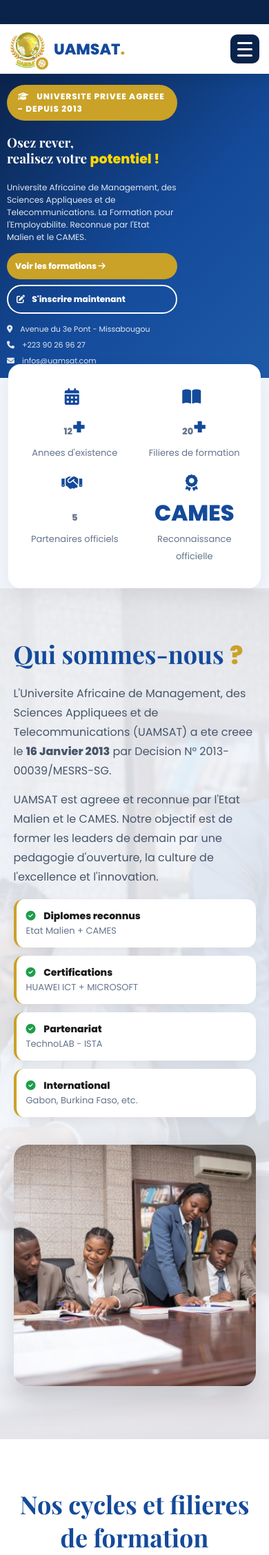
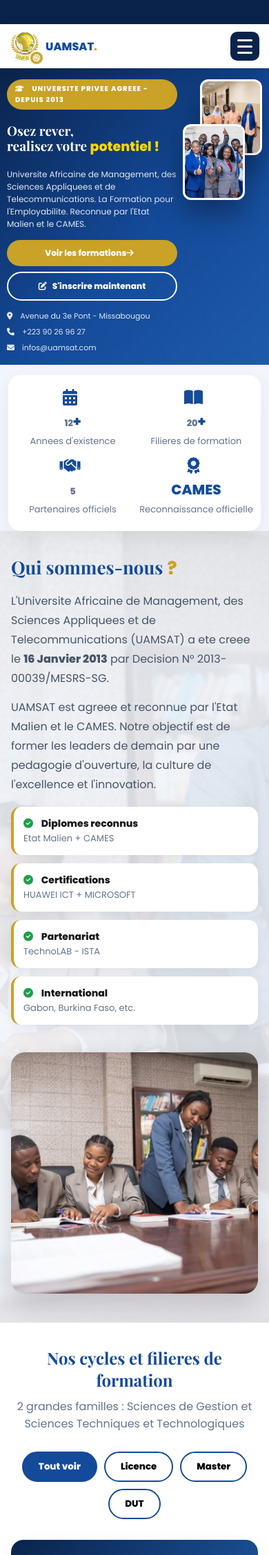
Before and after one commit to ouna2026/UAMSAT, a Java web app: page / in a window 390 px wide. Shown: the top 2255 px of the page at 69% size. Run offline with Tomcat 11, a stand-in JSP engine, Linux system fonts and the light colour scheme.

Commit message:
Refactor CSS styles for layout and responsiveness

```diff
--- a/src/main/webapp/style.css
+++ b/src/main/webapp/style.css
@@ -14,13 +14,13 @@ nav{position:sticky;top:0;width:100%;padding:12px 5%;display:flex;justify-conten
 .logo{display:flex;align-items:center;gap:12px;font-weight:800;font-size:22px;color:#144A9A;white-space:nowrap}
 .logo span{color:#C9A227}
 .logo-bloc{position:relative;width:52px;height:52px;flex-shrink:0}
-.logo-fixe{width:52px;height:52px;object-fit:contain}
+.logo-bloc img{width:52px;height:52px;object-fit:contain}
 .logo-terre-tourne{position:absolute;right:-6px;bottom:-6px;background:#C9A227;color:#fff;width:22px;height:22px;border-radius:50%;display:flex!important;align-items:center;justify-content:center;font-size:11px;margin:0!important;animation:tournerTerre 8s linear infinite;border:2px solid #fff}
 @keyframes tournerTerre{from{transform:rotate(0deg)}to{transform:rotate(360deg)}}
 .menu-liens{display:flex;align-items:center}
 .menu-liens a{color:#1A1A1A;margin-left:22px;font-weight:600;font-size:14px;white-space:nowrap}
 .menu-liens a:hover{color:#144A9A}
-.btn-or{background:#C9A227!important;color:#fff!important;padding:10px 22px;border-radius:30px;font-weight:800}
+.btn-or{background:#C9A227!important;color:#fff!important;padding:10px 22px;border-radius:30px;font-weight:800;white-space:nowrap}
 .menu-burger{display:none;width:42px;height:42px;background:#0A234B;border:none;border-radius:10px;cursor:pointer;flex-direction:column;align-items:center;justify-content:center;gap:6px;flex-shrink:0}
 .menu-burger span{display:block;width:22px;height:3px;background:#fff;border-radius:3px;transition:.3s}
 .menu-burger.ouvert span:nth-child(1){transform:translateY(9px) rotate(45deg)}
@@ -28,6 +28,7 @@ nav{position:sticky;top:0;width:100%;padding:12px 5%;display:flex;justify-conten
 .menu-burger.ouvert span:nth-child(3){transform:translateY(-9px) rotate(-45deg)}
 
 #rideau{position:fixed;inset:0;background:#0A234B;z-index:9999;display:flex;flex-direction:column;align-items:center;justify-content:center;text-align:center;padding:30px;animation:ouvrirRideau 1s ease 2.8s forwards}
+#rideau img{width:110px;height:110px;object-fit:contain}
 #rideau h1{color:#FFD700;font-size:52px;letter-spacing:8px;margin:18px 0 10px;font-family:'Playfair Display',serif}
 .rideau-ligne{width:70px;height:3px;background:#C9A227;margin:16px auto}
 .rideau-univ{color:#fff;font-size:13px;letter-spacing:2px;line-height:1.8;font-weight:600}
@@ -38,29 +39,27 @@ nav{position:sticky;top:0;width:100%;padding:12px 5%;display:flex;justify-conten
 .rideau-bas{color:#CBD5E1;font-size:11px;letter-spacing:2px}
 @keyframes ouvrirRideau{to{transform:translateY(-100%);opacity:0;visibility:hidden}}
 
-.hero{padding:60px 5%;display:flex;gap:40px;align-items:center;background:linear-gradient(135deg,#0A234B 0%,#144A9A 55%,#1E5AA8 100%);color:#fff;min-height:620px}
-.hero-gauche{flex:1.2;min-width:0}
+.hero{padding:50px 5%;display:flex;gap:30px;align-items:center;background:linear-gradient(135deg,#0A234B 0%,#144A9A 55%,#1E5AA8 100%);color:#fff;overflow:hidden}
+.hero-gauche{flex:1;min-width:0}
 .badge{display:inline-block;background:#C9A227;color:#fff;padding:8px 16px;border-radius:30px;font-size:12px;font-weight:700;letter-spacing:1px}
 .hero h1{font-family:'Playfair Display',serif;font-size:52px;line-height:1.08;margin:20px 0}
 .hero h1 span{color:#FFD700}
 .hero p{color:#E2E8F0;line-height:1.7;font-size:16px;max-width:580px}
 .btns{margin-top:28px;display:flex;gap:14px;flex-wrap:wrap}
-.btn1{background:#C9A227;color:#fff;padding:14px 28px;border-radius:30px;font-weight:800;white-space:nowrap}
-.btn2{border:2px solid #fff;color:#fff;padding:12px 26px;border-radius:30px;font-weight:700;white-space:nowrap}
+.btn1{background:#C9A227;color:#fff;padding:14px 28px;border-radius:30px;font-weight:800;display:inline-flex;align-items:center;justify-content:center;white-space:nowrap}
+.btn2{border:2px solid #fff;color:#fff;padding:12px 26px;border-radius:30px;font-weight:700;display:inline-flex;align-items:center;justify-content:center;white-space:nowrap}
 .hero-infos{margin-top:28px;display:flex;gap:20px;flex-wrap:wrap;font-size:13px;color:#E2E8F0}
-.hero-droite{flex:1;position:relative;height:520px;min-width:0}
-.photo-flottante{position:absolute;background:#fff;color:#1A1A1A;border-radius:18px;padding:10px;box-shadow:0 20px 40px rgba(0,0,0,.35);animation:flotter 4s ease-in-out infinite}
-.photo-flottante img{width:100%;height:200px;object-fit:cover;border-radius:12px;display:block}
-.photo-flottante p{font-size:12px;font-weight:700;text-align:center;margin-top:8px;color:#144A9A}
-.photo-2{width:230px;height:270px;top:20px;right:0;animation-delay:1s}
-.photo-3{width:210px;height:250px;bottom:20px;left:0;animation-delay:2s}
-@keyframes flotter{0%,100%{transform:translateY(0)}50%{transform:translateY(-14px)}}
 
-.stats{background:#fff;display:grid;grid-template-columns:repeat(4,1fr);gap:20px;padding:35px 5%;text-align:center;box-shadow:0 10px 30px rgba(0,0,0,.06);margin:-35px 5% 0;position:relative;z-index:5;border-radius:18px}
+/* ===== 2 IMAGES EN BACKGROUND, SUPERPOSEES, ICI SEULEMENT ===== */
+.hero-droite{flex:0 0 300px;width:300px;height:430px;position:relative;flex-shrink:0}
+.bg-photo{position:absolute;border-radius:20px;background-size:cover;background-position:center;background-repeat:no-repeat;border:6px solid #fff;box-shadow:0 20px 40px rgba(0,0,0,.35)}
+.bg-1{background-image:url('assets/img/photo-couloir.jpg');width:220px;height:260px;top:0;right:0;z-index:1}
+.bg-2{background-image:url('assets/img/photo-groupe.jpg');width:220px;height:260px;bottom:0;left:0;z-index:2}
+
+.stats{background:#fff;display:grid;grid-template-columns:repeat(4,1fr);gap:20px;padding:35px 5%;text-align:center;box-shadow:0 10px 30px rgba(0,0,0,.06);margin:30px 5% 0;position:relative;z-index:5;border-radius:18px}
 .stats i{color:#144A9A;font-size:24px;display:block;margin-bottom:8px}
 .stats b{font-size:32px;color:#144A9A;display:block}
 .stats span{color:#64748B;font-size:13px}
-
 .qui-sommes-nous{position:relative;padding:70px 5%;display:flex;gap:40px;align-items:center;overflow:hidden}
 .fond-transparent{position:absolute;inset:0;background-image:url('assets/img/photo-classe.jpg');background-size:cover;background-position:center;opacity:0.12}
 .qui-contenu{position:relative;z-index:2;flex:1.2;min-width:0}
@@ -73,7 +72,6 @@ nav{position:sticky;top:0;width:100%;padding:12px 5%;display:flex;justify-conten
 .check span{color:#64748B;font-size:13px}
 .qui-photo{position:relative;z-index:2;flex:1;min-width:0}
 .qui-photo img{width:100%;height:350px;object-fit:cover;border-radius:20px;box-shadow:0 20px 40px rgba(0,0,0,.15)}
-
 .filieres{padding:70px 5%;background:#fff}
 .filieres h2{text-align:center;font-family:'Playfair Display',serif;font-size:36px;color:#144A9A}
 .filieres p.sous{text-align:center;color:#64748B;margin:10px 0 28px}
@@ -83,7 +81,7 @@ nav{position:sticky;top:0;width:100%;padding:12px 5%;display:flex;justify-conten
 .grille{display:grid;grid-template-columns:repeat(3,1fr);gap:20px}
 .carte{border-radius:18px;overflow:hidden;box-shadow:0 12px 30px rgba(0,0,0,.08);background:#fff;min-width:0}
 .carte-3d{transition:transform .4s}
-.carte-3d:hover{transform:translateY(-10px) rotateX(4deg) rotateY(-4deg) scale(1.02);box-shadow:0 25px 45px rgba(0,0,0,.18)}
+.carte-3d:hover{transform:translateY(-10px);box-shadow:0 25px 45px rgba(0,0,0,.18)}
 .carte .haut{height:140px;padding:20px;color:#fff;font-weight:800;font-size:19px;display:flex;align-items:flex-end}
 .c1{background:linear-gradient(135deg,#0A234B,#1E5AA8)}.c2{background:linear-gradient(135deg,#FF8A00,#FFC947)}.c3{background:linear-gradient(135deg,#00C2FF,#0066FF)}.c4{background:linear-gradient(135deg,#7C3AED,#DB2777)}.c5{background:linear-gradient(135deg,#059669,#34D399)}.c6{background:linear-gradient(135deg,#0F172A,#475569)}
 .carte .bas{padding:20px}
@@ -91,7 +89,6 @@ nav{position:sticky;top:0;width:100%;padding:12px 5%;display:flex;justify-conten
 .carte .bas p{color:#64748B;font-size:14px;line-height:1.6;margin:8px 0}
 .prix{margin-top:12px;font-weight:800;font-size:17px}
 .prix span{font-size:12px;color:#64748B;font-weight:400}
-
 .tarifs{padding:70px 5%;background:#144A9A;color:#fff}
 .tarifs h2{text-align:center;font-family:'Playfair Display',serif;font-size:34px}
 .tarifs h2 span{color:#FFD700}
@@ -100,7 +97,6 @@ nav{position:sticky;top:0;width:100%;padding:12px 5%;display:flex;justify-conten
 .table-tarifs th{background:#0A234B;color:#fff;padding:14px;text-align:left;white-space:nowrap}
 .table-tarifs td{padding:14px;border-bottom:1px solid #E2E8F0}
 .paiement-note{text-align:center;margin-top:18px;color:#E2E8F0;font-size:14px;line-height:1.7}
-
 .pourquoi{padding:70px 5%;background:#F2F6FC;text-align:center}
 .pourquoi h2{font-family:'Playfair Display',serif;font-size:34px;color:#144A9A}
 .pourquoi h2 span{color:#C9A227}
@@ -108,13 +104,12 @@ nav{position:sticky;top:0;width:100%;padding:12px 5%;display:flex;justify-conten
 .avantages div{background:#fff;padding:20px;border-radius:16px;box-shadow:0 8px 20px rgba(0,0,0,.05);text-align:left;min-width:0}
 .avantages i{color:#C9A227;font-size:22px;display:block;margin-bottom:10px}
 .avantages span{color:#64748B;font-size:13px}
-
 .partenaires{padding:60px 5%;background:#fff;text-align:center}
 .partenaires h2{font-family:'Playfair Display',serif;color:#144A9A;font-size:32px}
 .partenaires p.sous{color:#64748B;margin-top:10px}
-.partenaires-pro{display:flex;flex-direction:row;justify-content:center;align-items:center;gap:24px;flex-wrap:wrap;margin-top:30px}
+.partenaires-pro{display:flex;justify-content:center;align-items:center;gap:24px;flex-wrap:wrap;margin-top:30px}
 .partenaires-pro div{background:#F8FAFC;border:1px solid #E2E8F0;border-radius:14px;padding:16px 20px;display:flex;align-items:center;justify-content:center;min-width:160px;height:95px}
-
+.partenaires-pro img{width:140px;height:70px;object-fit:contain}
 footer{background:#0A234B;color:#CBD5E1;padding:45px 5% 20px}
 footer h3{color:#fff;font-size:24px}
 footer h3 span{color:#FFD700}
@@ -125,45 +120,65 @@ footer h3 span{color:#FFD700}
 .foot-liens a:hover{color:#FFD700}
 .foot-bas{text-align:center;margin-top:25px;font-size:12px;border-top:1px solid rgba(255,255,255,.15);padding-top:15px}
 
-/* ===== TELEPHONE : COMME SUR ORDI, JUSTE PLUS PETIT ===== */
-@media(max-width:900px){
+@media(max-width:1100px){
   nav{padding:10px 14px;flex-wrap:nowrap}
+  .logo{font-size:18px}
   .menu-burger{display:flex}
   .menu-liens{position:absolute;top:100%;left:0;right:0;width:100%;background:#fff;flex-direction:column;align-items:stretch;padding:0 0 14px 0;box-shadow:0 15px 30px rgba(0,0,0,.15);display:none;z-index:99}
   .menu-liens.ouvert{display:flex}
   .menu-liens a{margin:0;padding:14px 18px;border-bottom:1px solid #F1F5F9;font-size:15px}
   .menu-liens a.btn-or{margin:12px 18px 0 18px;border-radius:30px;text-align:center;border:none}
-    .hero{flex-direction:row;min-height:auto;padding:20px 12px;gap:10px;align-items:flex-start}
+  .hero h1{font-size:38px}
+  .grille{grid-template-columns:1fr 1fr}
+  .avantages{grid-template-columns:1fr 1fr}
+}
+@media(max-width:768px){
+  .hero{flex-direction:row;padding:20px 12px;gap:10px;align-items:flex-start}
   .hero-gauche{flex:1;min-width:0}
-    .hero h1{font-size:24px;line-height:1.2}
+  .hero h1{font-size:22px;line-height:1.2}
   .hero p{font-size:12px;line-height:1.5;max-width:100%}
   .btns{flex-direction:column;gap:8px;margin-top:14px}
   .btn1,.btn2{width:100%;padding:10px 12px;font-size:12px}
   .hero-infos{flex-direction:column;gap:6px;font-size:11px;margin-top:14px}
-    .hero-droite{flex:0 0 140px;width:140px;height:auto;display:flex;flex-direction:column;gap:8px;position:static}
-    .photo-flottante{position:static;width:100%;height:auto;padding:5px;animation:none}
-    .photo-flottante img{height:100px!important}
-    .photo-flottante p{font-size:9px}
-    .photo-2,.photo-3{width:100%;height:auto;top:auto;bottom:auto;left:auto;right:auto}
-    .stats{grid-template-columns:repeat(2,1fr);margin:-20px 12px 0}
-    .qui-sommes-nous{flex-direction:column}
+  .hero-droite{flex:0 0 135px;width:135px;height:200px}
+  .bg-photo{border-width:3px;border-radius:12px}
+  .bg-1{width:105px;height:125px}
+  .bg-2{width:105px;height:125px}
+  .stats{grid-template-columns:repeat(2,1fr);padding:24px 14px;gap:12px;margin:20px 12px 0}
+  .stats b{font-size:24px}
+  .qui-sommes-nous{flex-direction:column;padding:35px 16px}
+  .qui-contenu h2{font-size:26px}
+  .check{grid-template-columns:1fr 1fr}
+  .filieres{padding:35px 16px}
+  .filieres h2{font-size:24px}
   .grille{grid-template-columns:1fr 1fr}
-    .avantages{grid-template-columns:1fr 1fr}
+  .tarifs{padding:35px 14px}
+  .table-tarifs table{min-width:560px;font-size:13px}
+  .pourquoi{padding:35px 16px}
+  .partenaires-pro{gap:12px}
+  .partenaires-pro div{min-width:140px;height:80px;padding:10px;flex:1 1 40%}
+  .foot{flex-direction:column;gap:16px}
+  #rideau{padding:20px 16px}
+  #rideau h1{font-size:38px;letter-spacing:4px}
 }
-@media(max-width:600px){
+@media(max-width:480px){
   .bande-defilante{font-size:11px}
+  .logo{font-size:16px;gap:8px}
+  .logo-bloc{width:44px;height:44px}
+  .logo-bloc img{width:44px;height:44px}
   .hero{padding:16px 10px;gap:8px}
-    .hero h1{font-size:19px}
-    .hero-droite{flex:0 0 115px;width:115px;gap:8px}
-    .photo-flottante img{height:80px!important}
-    .photo-flottante p{font-size:8px}
+  .hero h1{font-size:19px;line-height:1.15}
+  .badge{font-size:10px;padding:6px 12px}
+  .hero-droite{flex:0 0 115px;width:115px;height:175px}
+  .bg-1{width:90px;height:110px}
+  .bg-2{width:90px;height:110px}
+  .stats{grid-template-columns:1fr 1fr;margin:15px 12px 0;padding:20px 10px}
+  .stats b{font-size:20px}
+  .check{grid-template-columns:1fr}
   .grille{grid-template-columns:1fr}
   .avantages{grid-template-columns:1fr}
-    .check{grid-template-columns:1fr}
-    .table-tarifs{font-size:12px}
-    .table-tarifs table{min-width:520px}
-    .table-tarifs th,.table-tarifs td{padding:10px 8px}
-    .partenaires-pro{gap:12px}
-    .partenaires-pro div{min-width:130px;height:80px;padding:10px}
-    #rideau h1{font-size:36px;letter-spacing:4px}
+  .tarifs{padding:26px 10px}
+  .table-tarifs table{min-width:520px;font-size:12px}
+  .partenaires-pro div{flex:1 1 44%;height:72px}
+  #rideau h1{font-size:30px;letter-spacing:2px}
 }
```
Lines whose indentation alone changed are shown as unchanged.
